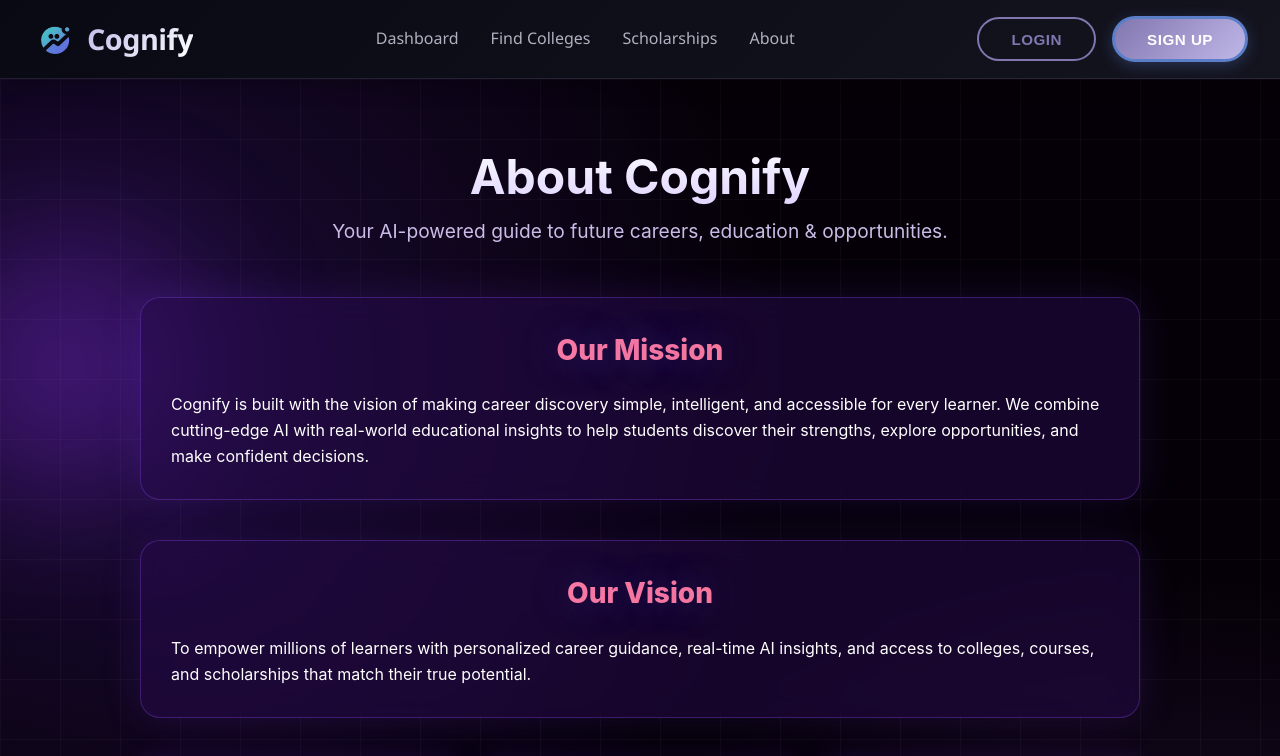
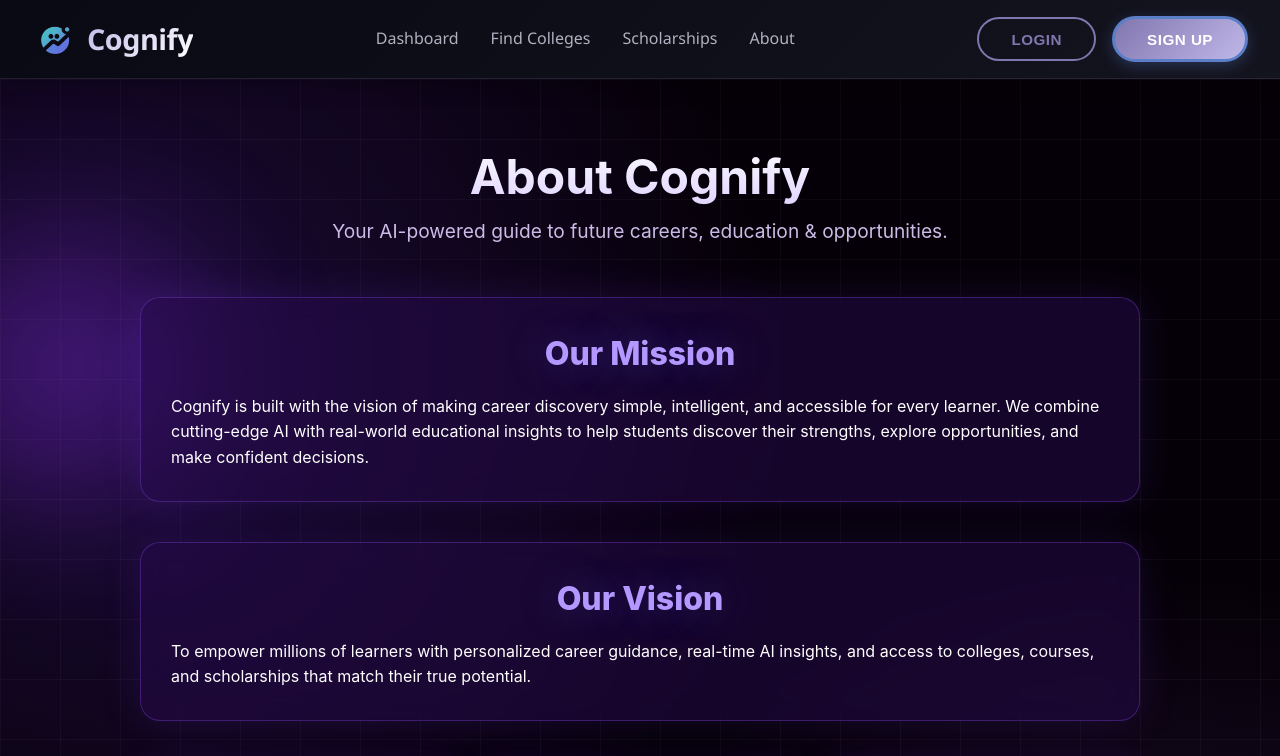
Before and after one commit to rashmi06an/Cognify, a React (Vite) app in the folder cognify-frontend/: page /about in a window 1280 px wide. Shown: the top 756 px of the page. Built offline with nearby package versions, Linux system fonts and the light colour scheme.

Commit message:
About page css fixed

```diff
--- a/cognify-frontend/src/components/About.css
+++ b/cognify-frontend/src/components/About.css
@@ -40,8 +40,13 @@
 }
 
 @keyframes float {
-  0% { transform: translateY(0px); }
-  100% { transform: translateY(20px); }
+  0% {
+    transform: translateY(0px);
+  }
+
+  100% {
+    transform: translateY(20px);
+  }
 }
 
 .about-header {
@@ -78,10 +83,13 @@
   box-shadow: 0 0 40px rgba(120, 60, 255, 0.15);
 }
 
-.section-title {
+/* Update the .section-title class to be more specific */
+.about-page .section-title {
   font-size: 2rem;
   margin-bottom: 15px;
-  color: #d9c7ff;
+  color: #b598ff;
+  background: none; /* Removes the pink gradient */
+  -webkit-text-fill-color: #b598ff; /* Ensures the purple color is applied */
 }
 
 /* Grid for features */
--- a/cognify-frontend/src/components/About.jsx
+++ b/cognify-frontend/src/components/About.jsx
@@ -1,5 +1,5 @@
 import React from "react";
-import "./About.css";
+import "./About.css"
 
 export default function About() {
   return (
```
